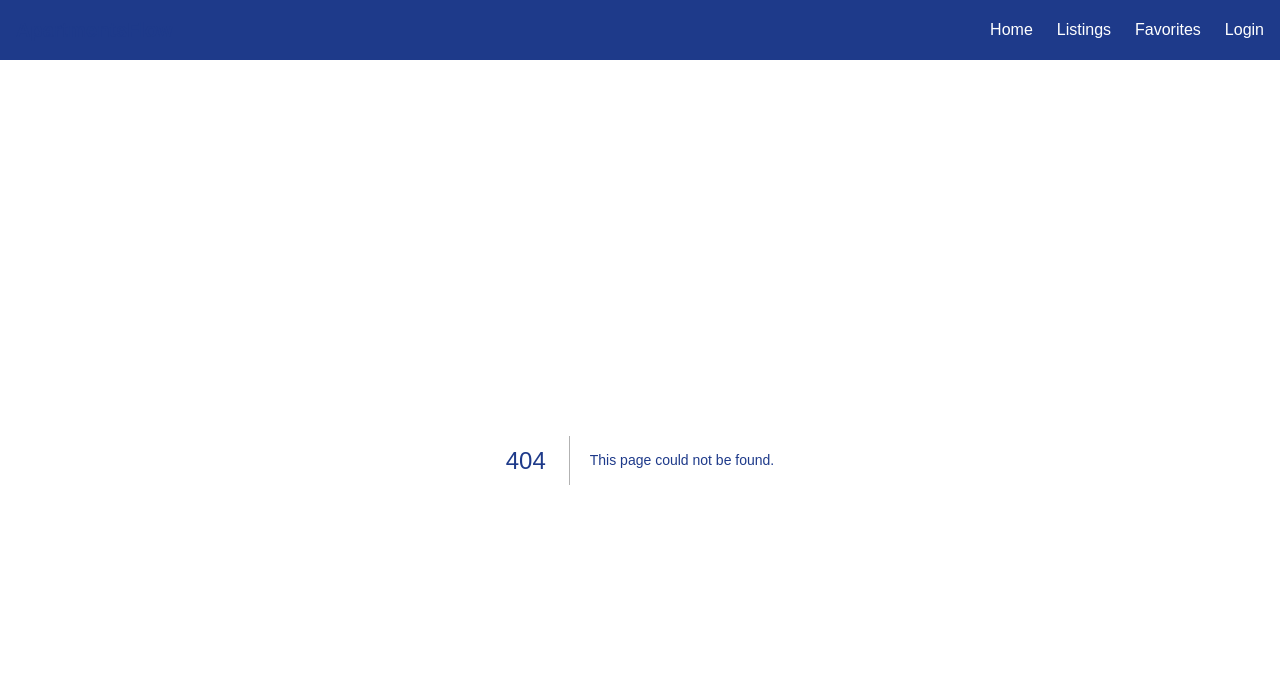
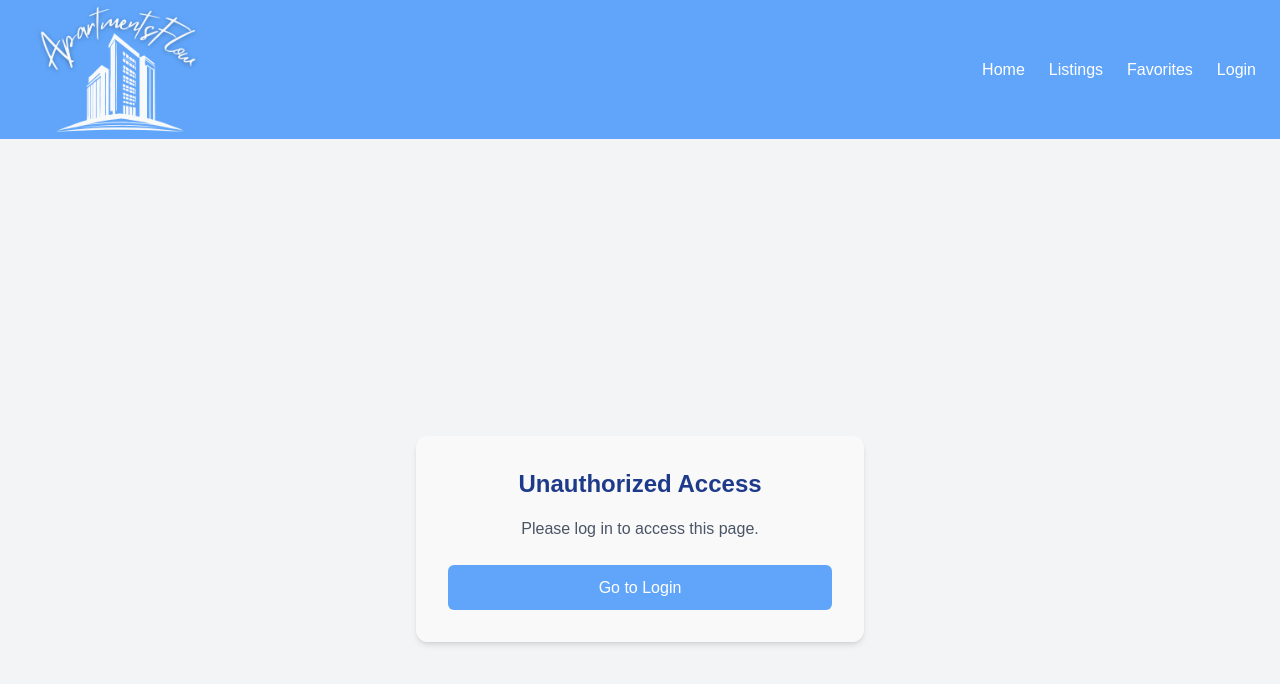
Before and after one commit to colaone1/ApartmentFlow-Fullstack-V0.2, a Next.js app: page /auth/unauthorized in a window 1280 px wide. Before the commit this address had no page. Shown: the top 684 px of the page. Built offline with nearby package versions, Linux system fonts and the light colour scheme.

Commit message:
update login with context, toggle login/logout, add logo and API client

```diff
--- /dev/null
+++ b/apiClient/apiClient.js
@@ -0,0 +1,122 @@
+import axios from "axios";
+const url = "http://localhost:3001";
+
+
+export class ApiClient {
+    constructor() {
+        this.axiosInstance = axios.create({
+            headers:{
+                'Authorization': `Bearer ${this.getToken()}`
+            }
+        });
+        this.axiosInstance.interceptors.request.use(
+            (config) => {
+                const token = this.getToken();
+                if (token) {
+                config.headers['Authorization'] = `Bearer ${token}`;
+                }
+                return config;
+            },
+            (error) => {
+                return Promise.reject(error);
+            }
+    );
+      this.axiosInstance.interceptors.response.use(
+            (response) => response,
+            (error) => {
+                if (error.response && error.response.status === 401) {
+                this.removeToken();
+                if (typeof window !== 'undefined') {
+                    window.location.href = '/unauthorized';
+                }
+                }
+                return Promise.reject(error);
+            }
+            );
+        }
+        getToken() {
+            if (typeof window !== 'undefined') {
+            const token = localStorage.getItem('authToken');
+            return token;
+            }
+            return null;
+        }
+
+        setToken(token) {
+            if (typeof window !== 'undefined') {
+            localStorage.setItem('authToken', token);
+            // Update axios default headers
+            this.axiosInstance.defaults.headers['Authorization'] = `Bearer ${token}`;
+            }
+        }
+
+        removeToken() {
+            if (typeof window !== 'undefined') {
+            localStorage.removeItem('authToken');
+            delete this.axiosInstance.defaults.headers['Authorization'];
+            }
+        }
+
+        isLoggedIn() {
+            const isLoggedIn = !!this.getToken();
+            return isLoggedIn;
+        }
+
+        async apiCall(method, url, data) {
+            try {
+            const response = await this.axiosInstance({
+                method,
+                url,
+                data,
+            });
+            return response;
+            } catch (error) {
+            console.error('API call error:', error.response || error);
+            if (error.response && error.response.status === 401) {
+                this.removeToken();
+                if (typeof window !== 'undefined') {
+                window.location.href = 'auth/unauthorized';
+                }
+            }
+            throw error;
+            }
+        }
+       async login(email, password) {
+            try {
+                // const response = await this.apiCall("post", url + "auth/login", { email, password });
+
+                // if (response.data && response.data.token) {
+                //     this.setToken(response.data.token);
+                //     return response;
+                // } else {
+                //     throw new Error('No token received from server');
+                // }
+                //mock: fake login for login/logout testing purposes(remove when real API is connected)
+                if (email === "admin@example.com" && password === "123456") {
+                    const fakeToken = "fake-jwt-token";
+                    this.setToken(fakeToken);
+                    return { data: { token: fakeToken } };
+                } else {
+                    throw new Error("Invalid credentials");
+      }
+            } catch (error) {
+                throw error;
+                }
+        }
+
+        async logout() {
+           const token = this.getToken();
+            try {
+                if (token) {
+                    await this.apiCall('post', url + "auth/logout", {token});
+                }
+            }catch (error) {
+                console.error('Logout error:', error?.response?.data || error.message);
+            } finally {
+                this.removeToken();
+                if (typeof window !== 'undefined') {
+                window.location.href = '/auth/login';
+            }
+          }
+ }
+}
--- a/src/app/auth/login/page.js
+++ b/src/app/auth/login/page.js
@@ -1,5 +1,8 @@
 "use client";
 import { useState } from "react";
+import { ApiClient } from "../../../../apiClient/apiClient";
+import { useRouter } from "next/navigation";
+import { useAuth } from "@/app/context/AuthContext";
 import Input from "../../components/Input";
 import Button from "../../components/Button";
 import Link from "next/link";
@@ -7,15 +10,38 @@ import Link from "next/link";
 
 export default function Login() {
   const [form, setForm] = useState({ email: "", password: "" });
+  const [error, setError] = useState("");
+  const [loading, setLoading] = useState(false);
+  const router = useRouter();
+  const { login } = useAuth();
 
   function handleChange(e) {
     setForm({ ...form, [e.target.name]: e.target.value });
+    setError("");
   }
 
-  function handleSubmit(e) {
+  const handleSubmit = async (e) => {
     e.preventDefault();
-    alert(`Logging in with email: ${form.email} and password: ${form.password}`);
+    if (!form.email || !form.password) {
+      setError("You must fill in both email and password to continue.");
+      return;
     }
+    setLoading(true);
+    try {
+      const response = await login(form.email, form.password);
+
+      if (response.data && response.data.token) {
+        router.push("/listings");
+      } else {
+        setError("Login successful but no token received");}
+      } catch (err) {
+        console.error("Login error:", err.response || err);
+        setError(err.response?.data?.message || "Invalid credentials or server error");
+      } finally {
+        setLoading(false);
+      }
+    }
+
 
   return (
     <div className="max-w-md mx-auto mt-20 p-6 bg-white rounded shadow">
@@ -27,6 +53,8 @@ export default function Login() {
           name="email"
           value={form.email}
           onChange={handleChange}
+          placeholder="name@example.com"
+          required
         />
         <Input
           label="Password"
@@ -34,8 +62,14 @@ export default function Login() {
           name="password"
           value={form.password}
           onChange={handleChange}
+          placeholder="••••••••"
+          required
         />
-        <Button type="submit">Log In</Button>
+          {error && <p className="text-red-500 text-sm text-center">{error}</p>}
+        <Button type="submit">
+          {loading ? 'Logging in...' : 'Login'}
+        </Button>
+
         <p className="mt-4 text-center text-sm text-[var(--color-primary)]">
           Don't have an account?{" "}
         <Link href="/auth/register" className="underline hover:text-[var(--color-accent)]">
--- /dev/null
+++ b/src/app/auth/unauthorized/page.js
@@ -0,0 +1,25 @@
+"use client";
+import { useRouter } from "next/navigation"
+
+export default function UnauthorizedPage() {
+  const router = useRouter();
+
+  return (
+    <div className="min-h-screen flex items-center justify-center bg-[var(--color-bg-light)] ">
+        <div className="bg-white/50 dark:bg-gray-700/50 p-8 rounded-xl shadow-md w-full max-w-md text-center">
+        <h1 className="text-2xl font-bold text-[var(--color-error)] mb-4">
+          Unauthorized Access
+        </h1>
+        <p className="text-gray-600 mb-6">
+          Please log in to access this page.
+        </p>
+        <button
+          onClick={() => router.push('/auth/login')}
+          className="w-full py-2 px-4 rounded-lg font-medium"
+        >
+          Go to Login
+        </button>
+      </div>
+    </div>
+  )
+}
--- a/src/app/components/Header.js
+++ b/src/app/components/Header.js
@@ -1,14 +1,26 @@
+"use client";
 import Link from "next/link";
+import { useEffect, useState } from "react";
+import { useAuth } from "../context/AuthContext";
+import Image from "next/image";
 
 export default function Header() {
+  const {isLoggedIn, logout} = useAuth();
+
+
   return (
-    <header className="bg-[var(--color-primary)] text-white p-4 flex justify-between items-center">
-      <h1 className="text-xl font-bold">ApartmentsFlow</h1>
+    <header className="bg-[var(--color-secondary)] text-white px-6 py-1 flex justify-between items-center">
+      <Image src="/images/logo.png" alt="ApartmentsFlow logo" width={200} height={50}/>
       <nav className="space-x-6">
         <Link href="/" className="hover:text-[var(--color-accent)]">Home</Link>
         <Link href="/listings" className="hover:text-[var(--color-accent)]">Listings</Link>
         <Link href="/favorites" className="hover:text-[var(--color-accent)]">Favorites</Link>
-        <Link href="/auth/login" className="hover:text-[var(--color-accent)]">Login</Link>
+        {!isLoggedIn && (
+           <Link href="/auth/login" className="hover:text-[var(--color-accent)]">Login</Link>)}
+        {isLoggedIn && (
+          <button onClick={logout} >
+              Logout
+            </button>)}
       </nav>
     </header>
   );
--- a/src/app/components/Input.js
+++ b/src/app/components/Input.js
@@ -1,4 +1,4 @@
-export default function Input({ label, type = "text", name, value, onChange }) {
+export default function Input({ label, type = "text", name, value, onChange ,placeholder}) {
     return (
       <div className="mb-4">
         <label htmlFor={name} className="block mb-1 font-semibold text-gray-700">
@@ -10,6 +10,7 @@ export default function Input({ label, type = "text", name, value, onChange }) {
           type={type}
           value={value}
           onChange={onChange}
+          placeholder={placeholder}
           className="w-full border border-gray-300 rounded px-3 py-2 focus:outline-none focus:ring-2 focus:ring-[var(--color-secondary)]"
         />
       </div>
--- /dev/null
+++ b/src/app/context/AuthContext.js
@@ -0,0 +1,31 @@
+"use client";
+import { createContext, useContext, useEffect, useState } from "react";
+import { ApiClient } from "../../../apiClient/apiClient";
+
+const AuthContext = createContext();
+
+export const AuthProvider =({ children }) => {
+    const [isLoggedIn, setIsLoggedIn] = useState(false);
+    const [loading, setLoading] = useState(true);
+
+    const apiClient = new ApiClient();
+    useEffect(() => {
+        setIsLoggedIn(apiClient.isLoggedIn());
+        setLoading(false);
+}, []);
+    const login = async (email, password) => {
+        const response = await apiClient.login(email, password);
+        setIsLoggedIn(true);
+        return response;
+    };
+    const logout = async () => {
+        await apiClient.logout();
+        setIsLoggedIn(false);
+    };
+    return (
+        <AuthContext.Provider value={{ isLoggedIn, login, logout, loading}}>
+            {!loading && children}
+        </AuthContext.Provider>
+    );
+};
+export const useAuth = () => useContext(AuthContext);
--- a/src/app/layout.js
+++ b/src/app/layout.js
@@ -3,6 +3,7 @@ import "./globals.css";
 
 import Header from "./components/Header";
 import Sidebar from "./components/Sidebar";
+import { AuthProvider } from "./context/AuthContext";
 
 
 const geistSans = Geist({
@@ -24,10 +25,12 @@ export default function RootLayout({ children }) {
   return (
     <html lang="en">
       <body className={`${geistSans.variable} ${geistMono.variable} antialiased`}>
-      <div className="min-h-screen flex flex-col">
-          <Header />
-          <main>{children}</main>
+      <AuthProvider>
+        <div className="min-h-screen flex flex-col">
+            <Header />
+            <main>{children}</main>
         </div>
+      </AuthProvider>
       </body>
     </html>
   );
```
Also changed, not shown: public/images/logo.png (added). Lines whose indentation alone changed are shown as unchanged.
